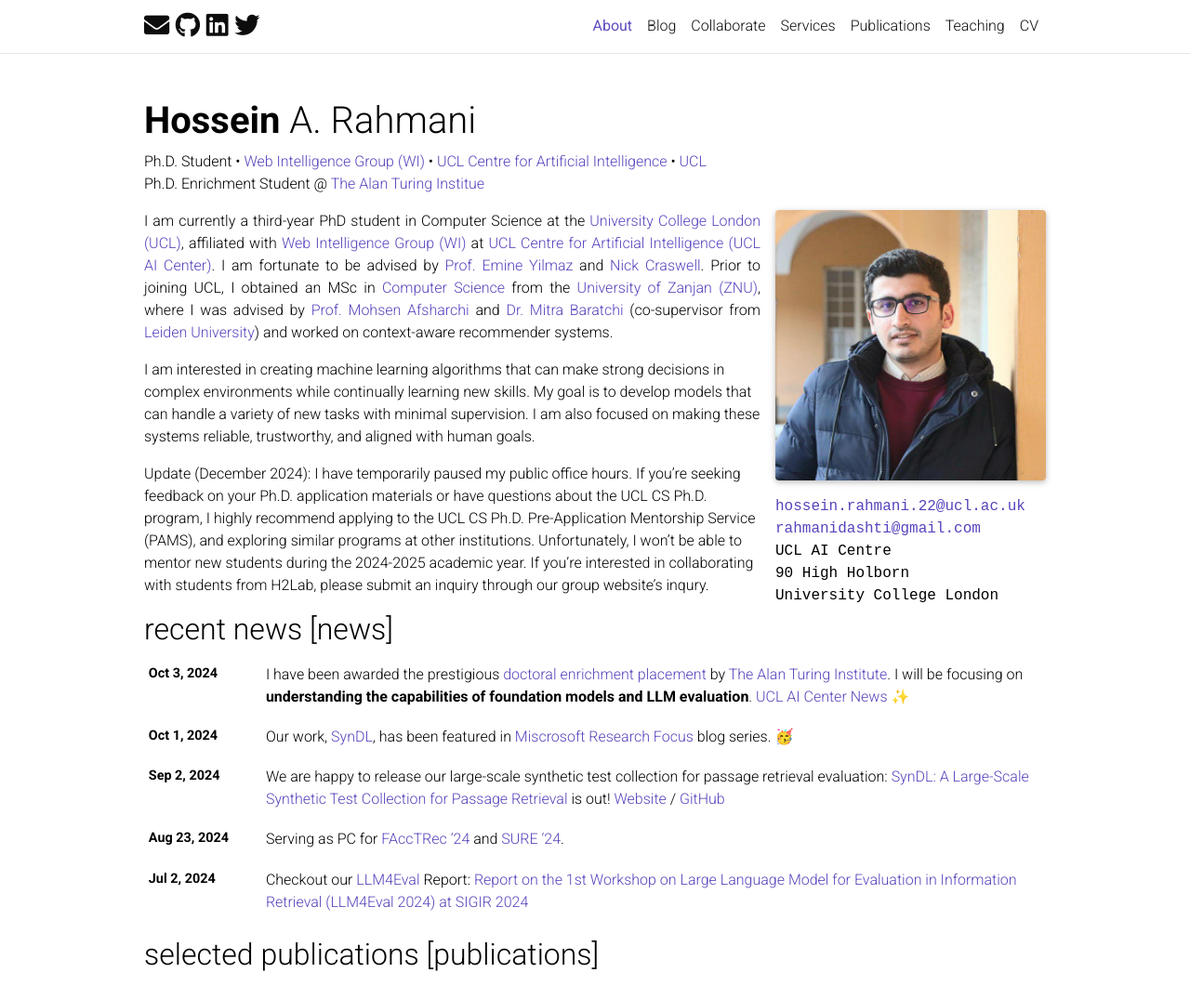
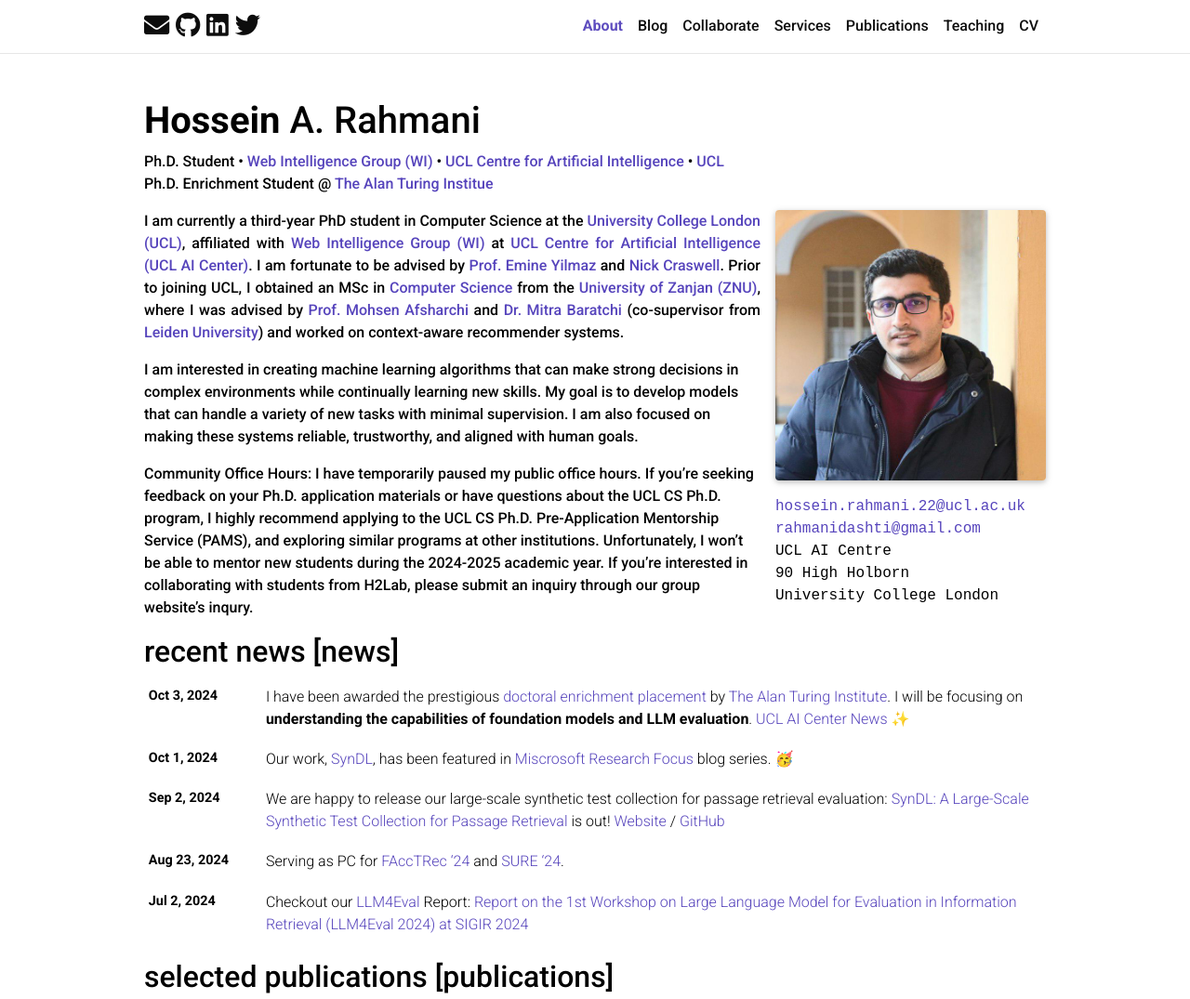
Before and after one commit to rahmanidashti/rahmanidashti.github.io, a Jekyll site: the page built from _pages/about.md, in a window 1280 px wide and 1388 px high, cut to the strip 0-1075 px from the top of the window. Shown: the whole strip at 93% size. Built offline with Jekyll 4.4.1, drawn with Linux system fonts in a browser that asks for light colours; full-size pictures stand in for the smaller copies a plugin makes; emoji names are drawn with the system emoji font; comment, search, counter and statistics services are not loaded; a style sheet for code colours, icons or effects is not loaded.

Commit message:
update font-weight

```diff
--- a/_pages/about.md
+++ b/_pages/about.md
@@ -28,6 +28,6 @@
 
 <!-- My work spans areas like information retrieval, recommendation systems, and natural language processing. Currently, I am focused on enhancing large language models (LLMs) with decision-making abilities, such as planning, reasoning, and using tools, and teaching them to learn from human feedback in an open-ended way. -->
 
-Update (December 2024): I have temporarily paused my public office hours. If you’re seeking feedback on your Ph.D. application materials or have questions about the UCL CS Ph.D. program, I highly recommend applying to the UCL CS Ph.D. Pre-Application Mentorship Service (PAMS), and exploring similar programs at other institutions. Unfortunately, I won’t be able to mentor new students during the 2024-2025 academic year. If you’re interested in collaborating with students from H2Lab, please submit an inquiry through our group website’s inqury.
+Community Office Hours: I have temporarily paused my public office hours. If you’re seeking feedback on your Ph.D. application materials or have questions about the UCL CS Ph.D. program, I highly recommend applying to the UCL CS Ph.D. Pre-Application Mentorship Service (PAMS), and exploring similar programs at other institutions. Unfortunately, I won’t be able to mentor new students during the 2024-2025 academic year. If you’re interested in collaborating with students from H2Lab, please submit an inquiry through our group website’s inqury.
 
 <!-- <mark><a href="/assets/pdf/Hossein_Rahmani_CV.pdf" target="_blank">CV</a></mark> / <a href="https://scholar.google.com/citations?user=1uzYEI0AAAAJ&hl=en" target="_blank">Google Scholar</a> -->
--- a/_sass/_base.scss
+++ b/_sass/_base.scss
@@ -17,6 +17,7 @@
 span,
 strong {
   color: var(--global-text-color);
+  font-weight: 500;
 }
 
 hr {
```
